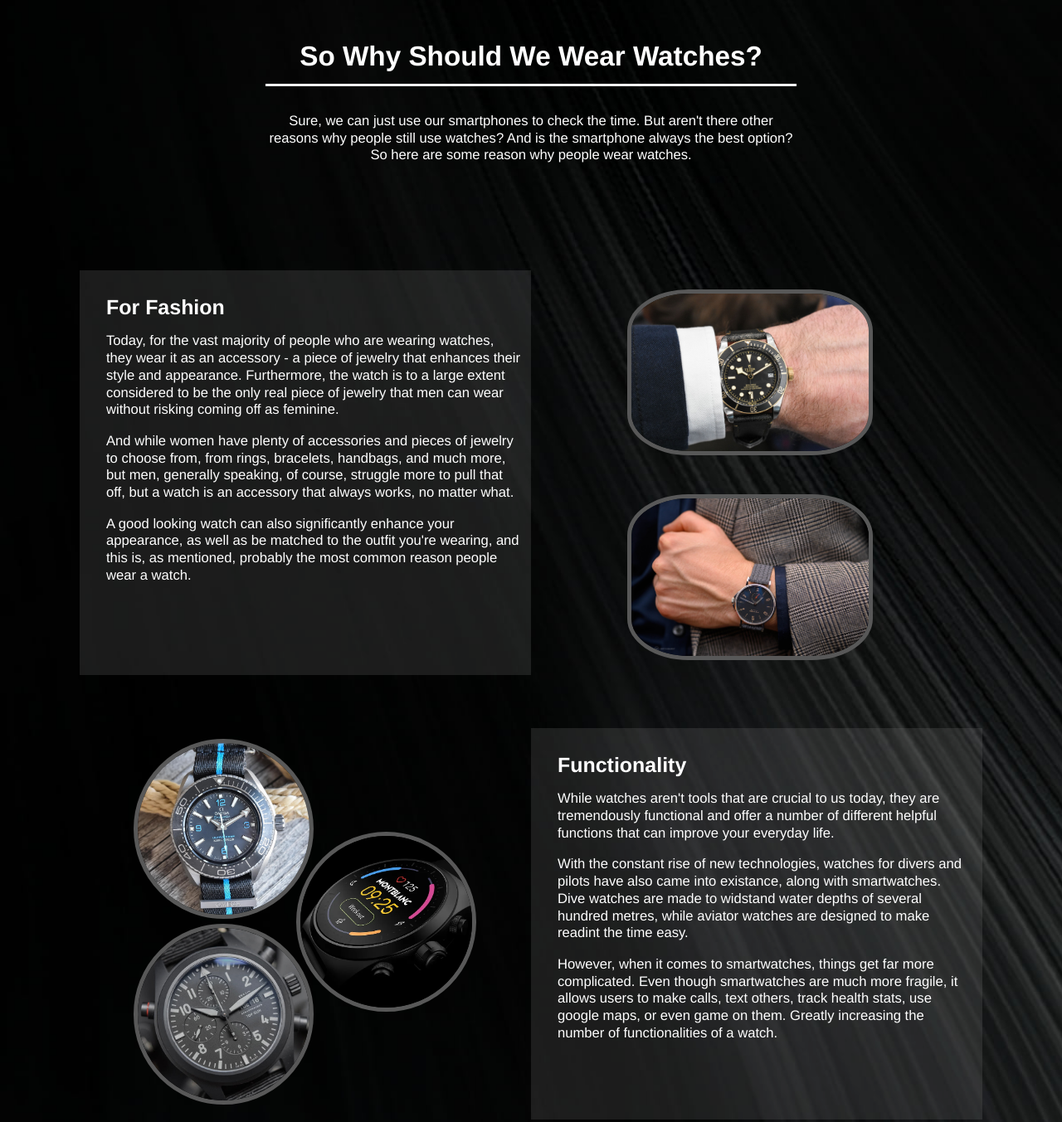
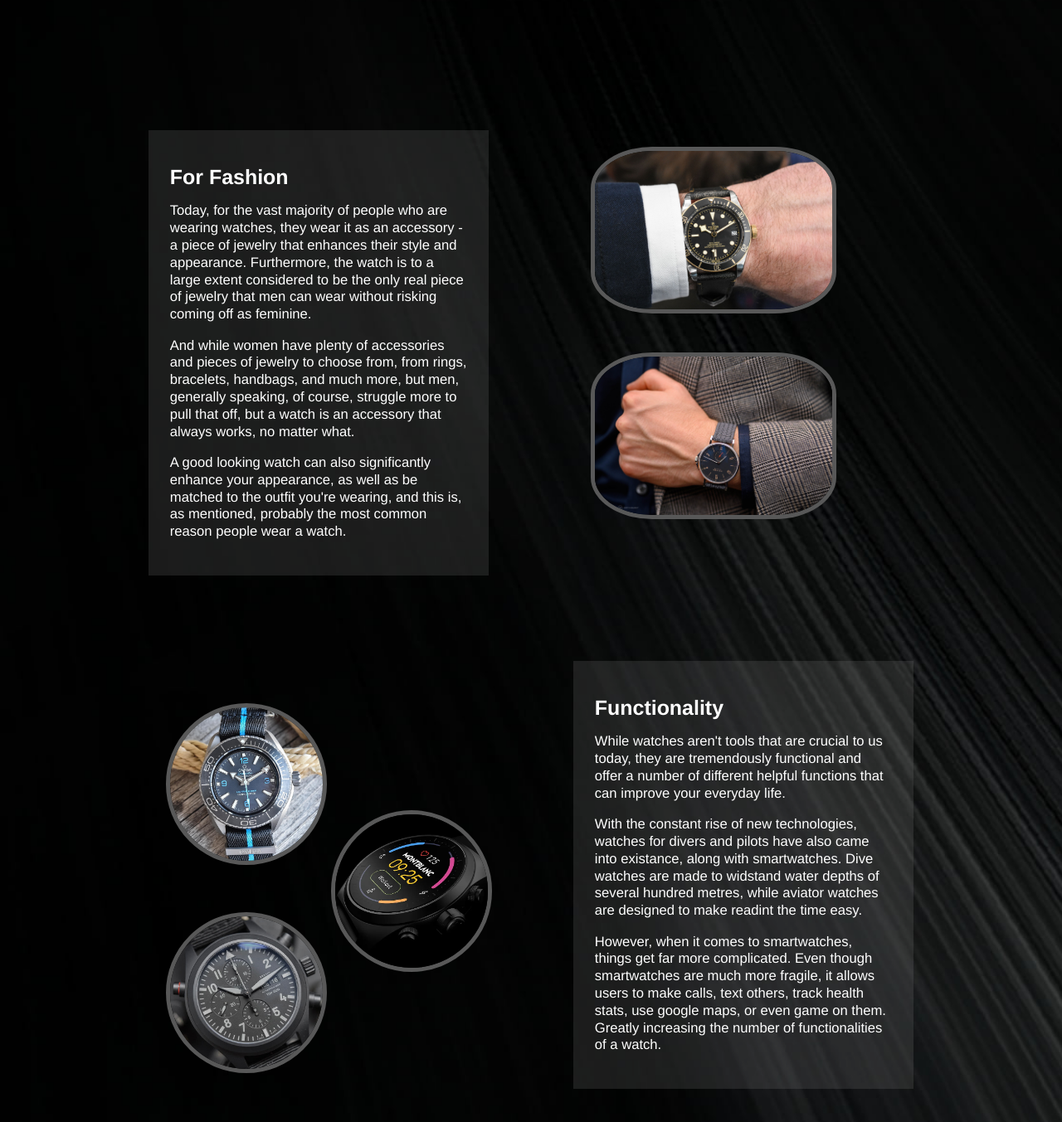
Before and after one commit to MyronTee/MyronTee.github.io, a plain HTML site: page index.html in a window 1280 px wide. Shown: the part 1174-2527 px from the top of the page at 83% size. Drawn offline with Linux system fonts and the light colour scheme.

Commit message:
Add files via upload

```diff
--- a/CSS/styles.css
+++ b/CSS/styles.css
@@ -32,133 +32,67 @@ main{line-height:  1.25em;}
 
 /*    GENERAL USE    */
 /* General Container */
+
+
+
 .container-half{
 	max-width: 100%;
-	display: grid;
-	grid-template-columns: 50% 50%;
-	padding-top: 0;
-	margin-top: 10%;
+	padding: 5%;
+	margin: 5%;
 }
 
-.fashion{
-	padding: 2%;
-	padding-left: 5%;
-	margin-bottom: 10%;
-	margin-left: 15%;
+.fashion,
+.functions,
+.reliable{
+	padding: 5%;
+	margin: 10%;
 	color:white;
-	grid-column: 1;
-	grid-row: 1;
 	background-color: rgba(128, 128, 128, 0.2);
-	border-bottom: 3px white;
+
 }
 
-.fashion-img{
-	padding: 2%;
-	padding-top: 10%;
-	margin-bottom: 10%;
-	margin-right: 15%;
-	color:white;
-	grid-column: 2;
-	grid-row: 1;
-	/* background-color: rgba(128, 128, 128, 0.2); */
-	border-bottom: 3px white;
+.fashion-img,
+.functions-img,
+.reliable-img{
+	margin: 5%;
+	padding: 5%;
 }
 
-.fashion1{
-	position: relative;
-	z-index: 2;
-	width: 55%;
-	left: 20%;
-	border-radius: 25%;
-	top: -10%;
-	border: 5px solid rgb(88, 88, 88);
-}
-
+.fashion1,
 .fashion2{
-	position: relative;
-	z-index: 1;
-	top: 0%;
-	left: 20%;
-	width: 55%;
+	width: 70%;
+	margin: 5%;
 	border-radius: 25%;
 	border: 5px solid rgb(88, 88, 88);
 }
 
-.functions{
-	padding: 2%;
-	padding-left: 5%;
-	margin-bottom: 10%;
-	margin-right: 15%;
-	color:white;
-	grid-column: 2;
-	grid-row: 2;
-	background-color: rgba(128, 128, 128, 0.2);
-	border-bottom: 3px white;
-}
-
-.functions-img{
-	padding: 2%;
-	margin-bottom: 10%;
-	margin-left: 15%;
-	color:white;
-	grid-column: 1;
-	grid-row: 2;
-}
-
-.funct1{
+.funct1,
+.funct2,
+.funct3{
 	position: relative;
-	z-index: 2;
-	width: 40%;
-	left: 10%;
+	width: 45%;
+	top: 10%;
+	left: 5%;
 	border-radius: 50%;
 	border: 5px solid rgb(88, 88, 88);
 }
 
 .funct2{
-	position: relative;
-	z-index: 1;
-	width: 40%;
-	top: 25%;
-	left: 5%;
-	border-radius: 50%;
-	border: 5px solid rgb(88, 88, 88);
+	top: 35%;
 }
 
 .funct3{
-	position: relative;
-	z-index: 3;
-	width: 40%;
-	left: 10%;
-	border-radius: 50%;
-	border: 5px solid rgb(88, 88, 88);
+	top: 20%;
 }
 
-.reliable{
-	padding: 2%;
-	padding-left: 5%;
-	margin-bottom: 10%;
-	margin-left: 15%;
-	color:white;
-	grid-column: 1;
-	grid-row: 3;
-	background-color: rgba(128, 128, 128, 0.2);
-	border-bottom: 3px white;
-}
-
-.reliable-img{
-	padding: 2%;
-	margin-bottom: 10%;
-	margin-left: 15%;
-	color:white;
-	grid-column: 2;
-	grid-row: 3;
-}
-
-.shock1, .shock2, .shock3{
+.shock1,
+.shock2,
+.shock3{
 	transform: rotate(-45deg);
 	position: relative;
-	width: 25%;
-	top:10%;
+	width: 35%;
+	left: 5%;
+	top:20%;
 	border-radius: 10%;
 	border: 5px solid rgb(88, 88, 88);
 }
@@ -168,7 +102,8 @@ main{line-height:  1.25em;}
 	left: -5%;
 }
 .shock3{
-	left: -10%;
+	left: 61%;
+	top: -15%;
 }
 
 
@@ -201,6 +136,76 @@ main{line-height:  1.25em;}
 	display: grid;
 	grid-template-rows: 33% 33% 33%;
 }
+
+
+
+
+
+
+@media screen and (max-width: 1920px) {
+	.fashion {order: 1;}
+	.fashion-img {order: 2;}
+	.functions-img {order: 3;}
+	.functions {order: 4;}
+	.reliable {order: 5;}
+	.reliable-img {order: 6;}
+
+	.container-half{
+		display: grid;
+		grid-template-columns: 50% 50%;
+	}
+}
+@media screen and (max-width: 1180px) {
+	.container-half,
+	.fashion-img,
+	.fashion,
+	.functions,
+	.functions-img,
+	.reliable,
+	.reliable-img{
+		display: flex;
+		flex-direction: column;
+		order:unset;
+	}
+	.fashion-img,
+	.functions-img,
+	.reliable-img{
+		width:50%;
+		flex-direction: row;
+		margin: 0;
+	}
+	.fashion-img{margin-left: 5%;}
+	.functions-img{margin-left: 10%;}
+	.reliable-img{margin-left: 15%;}
+	.fashion,
+	.functions,
+	.reliable{
+		padding-top: 0;
+		margin-top: 0;
+	}
+	.shock1,
+	.shock2,
+	.shock3,
+	.funct1,
+	.funct2,
+	.funct3{
+		top: unset;
+		left: unset;
+	}
+}
+
+@media screen and (max-width: 450px) {
+
+}
+
+
+
+
+
+
+
+
+
 
 /* Images */
 /* makes Images reposition accordingly */
@@ -269,7 +274,7 @@ html {
 
 /* banner settings */
 .banner {
-	padding: 21em 0;
+	padding: 15em 0;
 	text-align: center;
 	box-shadow: 0 15px 20px #444;
 	animation: load 1.5s;
@@ -440,7 +445,7 @@ b.ease:hover:before {
     background-color: #000000;
     position: fixed;
     bottom: 10%;
-    right: 10%;
+    right: 2%;
     border: 2px solid #fff;
     border-radius: 50%;
     font: bold 20px monospace;
--- a/JS/A2js.js
+++ b/JS/A2js.js
@@ -88,7 +88,6 @@ const scrollTop = function () {
   const scrollBtn = document.createElement("button");
   // creates arrow as text
   scrollBtn.innerHTML = "&uarr;";
-  scrollBtn.style.top = window.scrollY + 20;
   //set id
   scrollBtn.setAttribute("id", "scroll-btn");
   document.body.appendChild(scrollBtn);
--- a/index.html
+++ b/index.html
@@ -81,6 +81,11 @@
 
         <div class="container-half">
 
+            <div class="fashion-img js-scroll">
+                <img src="images/fashion1.jpg" class="fashion1" alt="fashion watch 1">
+                <img src="images/fashion2.jpg" class="fashion2" alt="fashion watch 2">
+            </div>
+
             <div class="fashion js-scroll">
                 <h2><b>For Fashion</b></h2>
                 <p>
@@ -95,9 +100,12 @@
                     and this is, as mentioned, probably the most common reason people wear a watch.
                 </p>
             </div>
-            <div class="fashion-img js-scroll">
-                <img src="images/fashion1.jpg" class="fashion1" alt="fashion watch 1">
-                <img src="images/fashion2.jpg" class="fashion2" alt="fashion watch 2">
+
+
+            <div class="functions-img js-scroll">
+                <img src="images/divewatch.jpg" class="funct1" alt="function watch 1">
+                <img src="images/smartwatch.jpg" class="funct2" alt="function watch 2">
+                <img src="images/aviwatch.jpg" class="funct3" alt="function watch 2">
             </div>
 
             <div class="functions js-scroll">
@@ -115,12 +123,13 @@
                     Greatly increasing the number of functionalities of a watch.
                 </p>
             </div>
-            <div class="functions-img js-scroll">
-                <img src="images/divewatch.jpg" class="funct1" alt="function watch 1">
-                <img src="images/smartwatch.jpg" class="funct2" alt="function watch 2">
-                <img src="images/aviwatch.jpg" class="funct3" alt="function watch 2">
+
+
+            <div class="reliable-img js-scroll">
+                <img src="images/shock1.jpg" class="shock1" alt="shock resistant watch 1">
+                <img src="images/shock2.jpg" class="shock2" alt="shock resistant watch 2">
+                <img src="images/shock3.jpg" class="shock3" alt="shock resistant watch 3">
             </div>
-
             <div class="reliable js-scroll">
                 <h2><b>Reliability</b></h2>
                 <p>
@@ -136,11 +145,6 @@
                     which has a limited battery life of around a day and is much more fragile.
                 </p>
                 </p>
-            </div>
-            <div class="reliable-img js-scroll">
-                <img src="images/shock1.jpg" class="shock1" alt="shock resistant watch 1">
-                <img src="images/shock2.jpg" class="shock2" alt="shock resistant watch 2">
-                <img src="images/shock3.jpg" class="shock3" alt="shock resistant watch 3">
             </div>
         </div>
 
```
Also changed, not shown: images/5watch.jpg, images/atlantic.jpg, types.html (line endings or trailing spaces), 1 other file.
